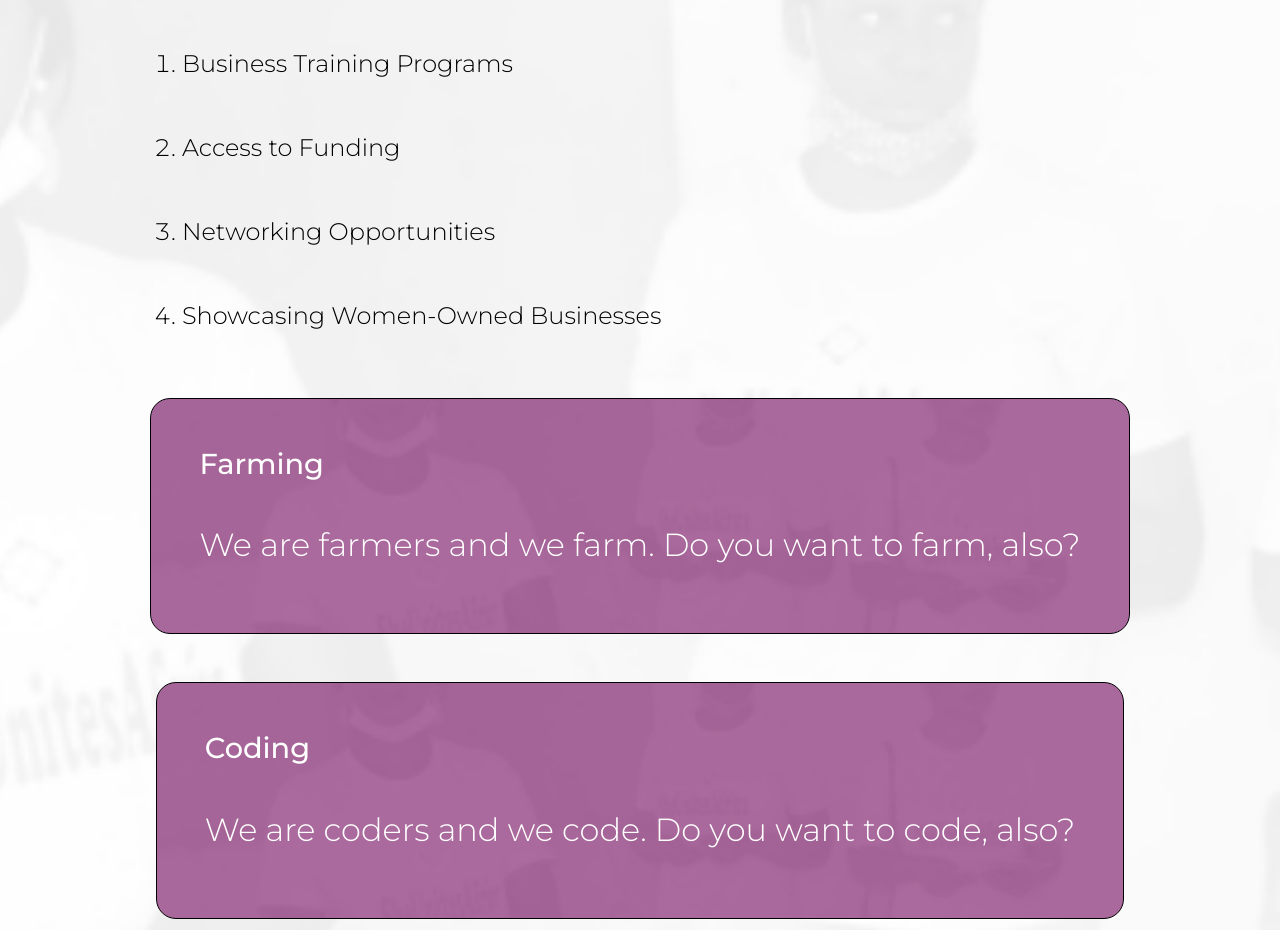
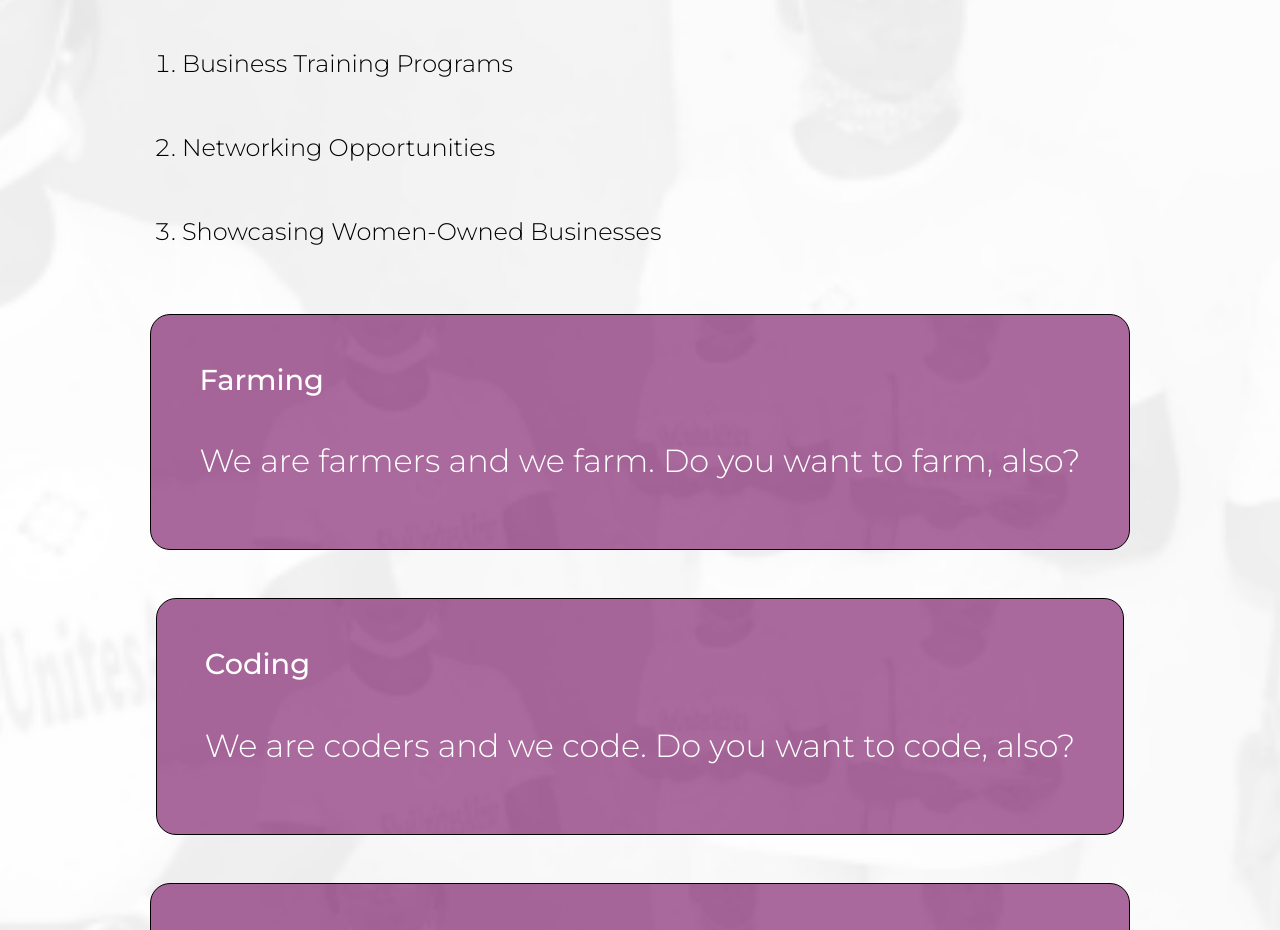
Before and after one commit to 8sosa/She-Unites-Africa, a React (Create React App) app: page /She-Unites-Business in a window 1280 px wide. Shown: the part 1520-2450 px from the top of the page. Built offline with nearby package versions, Linux system fonts and the light colour scheme; a web font is replaced by a local one.

Commit message:
Update Business.js

```diff
--- a/src/Pages/Business.js
+++ b/src/Pages/Business.js
@@ -67,7 +67,6 @@ export default function Business() {
           <h1 className='homeSectionTitle mb-5 tal'>what we offer...</h1>
           <ol>
             <li>Business Training Programs</li>
-            <li>Access to Funding</li>
             <li>Networking Opportunities</li>
             <li>Showcasing Women-Owned Businesses</li>
           </ol>
```
